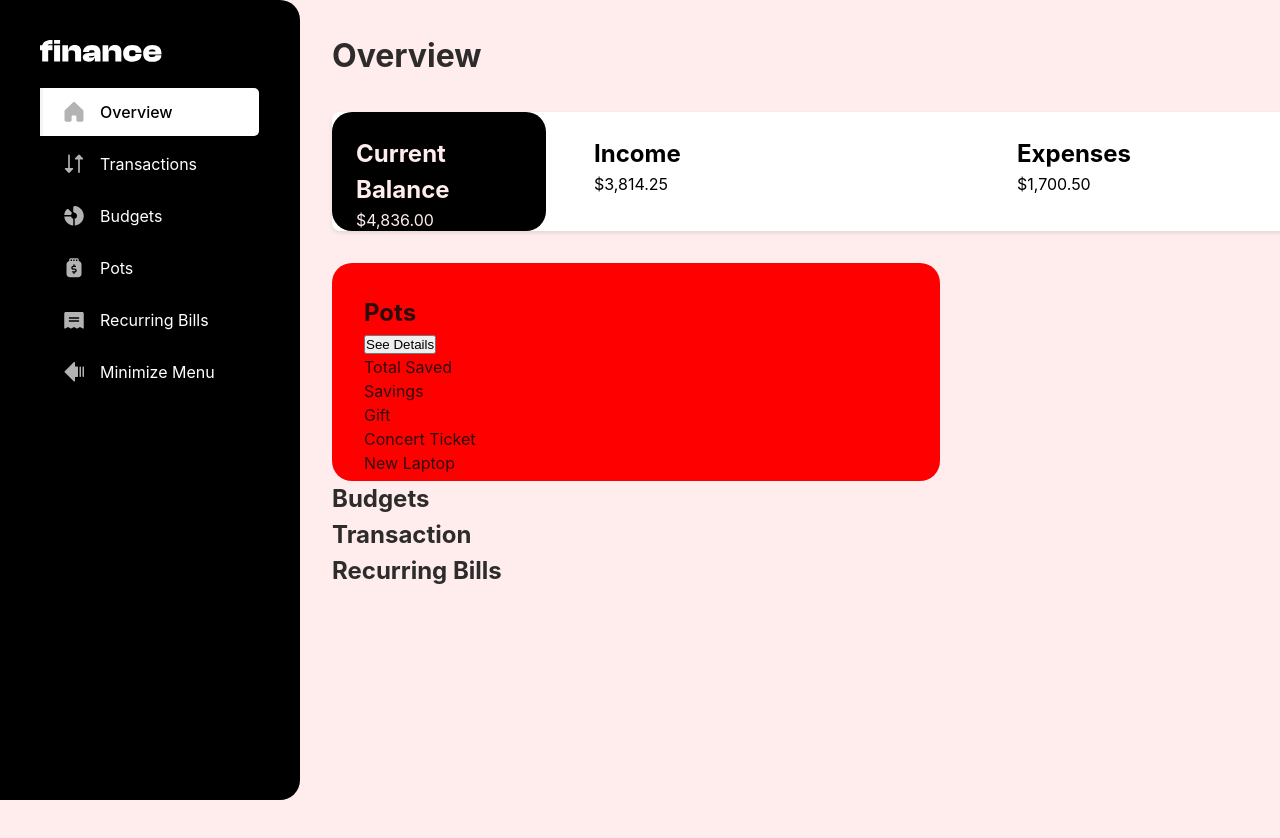
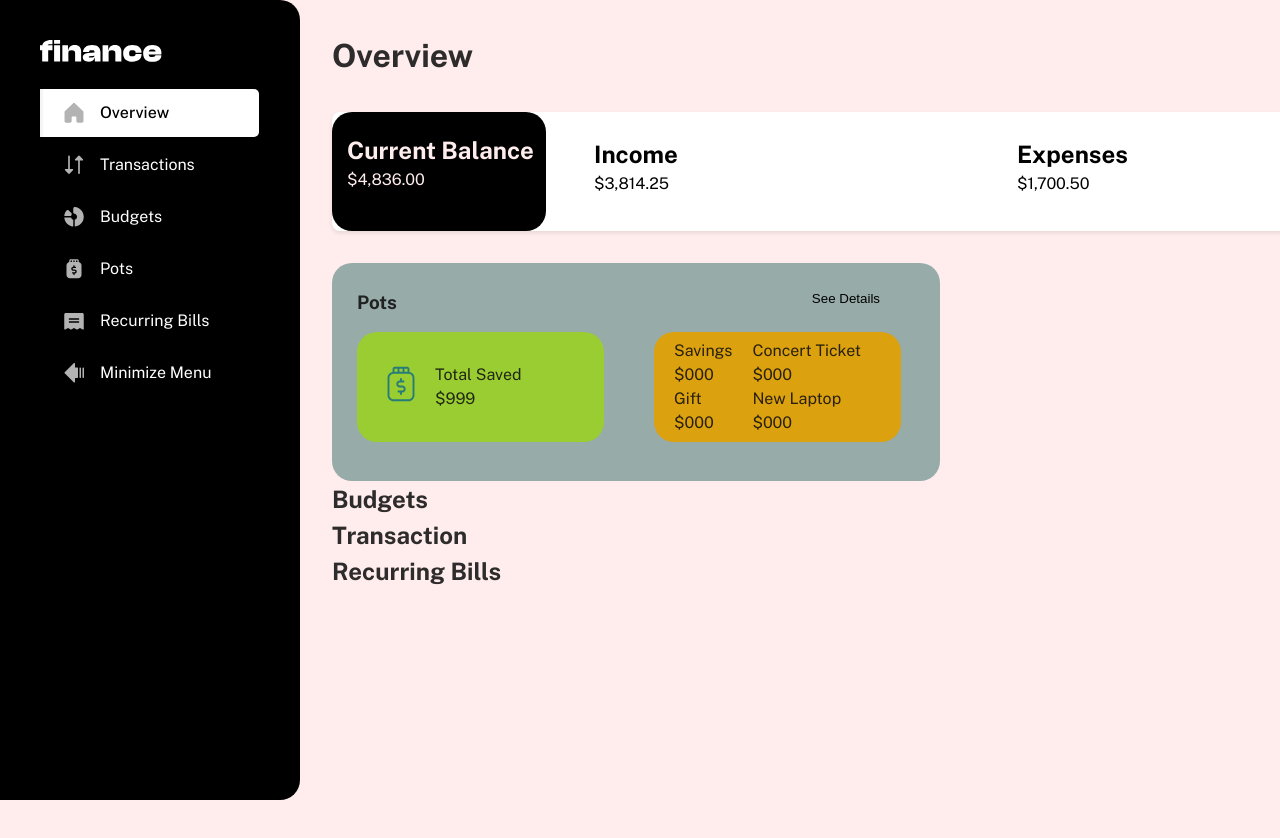
Before and after one commit to AubreyMartin/Personal-Finance-App, a React (Vite) app: page / in a window 1280 px wide. Shown: the top 838 px of the page. Built offline with nearby package versions, Linux system fonts and the light colour scheme.

Commit message:
Update pots data in overview card

```diff
--- a/src/app.css
+++ b/src/app.css
@@ -5,6 +5,80 @@
 .app {
   width: 100%;
   min-height: 100vh;
+}
+
+/* =========================
+   Typography Presets
+========================= */
+
+/* Text Preset 1 - 32px, 120%, 0 letter-spacing, Bold */
+.text-preset-1 {
+  font-family: "Public Sans", system-ui, -apple-system, BlinkMacSystemFont,
+    "Segoe UI", sans-serif;
+  font-size: 32px;
+  line-height: 120%;
+  letter-spacing: 0;
+  font-weight: 700;
+}
+
+/* Text Preset 2 - 20px, 120%, 0 letter-spacing, Bold */
+.text-preset-2 {
+  font-family: "Public Sans", system-ui, -apple-system, BlinkMacSystemFont,
+    "Segoe UI", sans-serif;
+  font-size: 20px;
+  line-height: 120%;
+  letter-spacing: 0;
+  font-weight: 700;
+}
+
+/* Text Preset 3 - 16px, 150%, 0 letter-spacing, Bold */
+.text-preset-3 {
+  font-family: "Public Sans", system-ui, -apple-system, BlinkMacSystemFont,
+    "Segoe UI", sans-serif;
+  font-size: 16px;
+  line-height: 150%;
+  letter-spacing: 0;
+  font-weight: 700;
+}
+
+/* Text Preset 4 - 14px, 150%, 0 letter-spacing, Regular */
+.text-preset-4 {
+  font-family: "Public Sans", system-ui, -apple-system, BlinkMacSystemFont,
+    "Segoe UI", sans-serif;
+  font-size: 14px;
+  line-height: 150%;
+  letter-spacing: 0;
+  font-weight: 400;
+}
+
+/* Text Preset 4 Bold - 14px, 150%, 0 letter-spacing, Bold */
+.text-preset-4-bold {
+  font-family: "Public Sans", system-ui, -apple-system, BlinkMacSystemFont,
+    "Segoe UI", sans-serif;
+  font-size: 14px;
+  line-height: 150%;
+  letter-spacing: 0;
+  font-weight: 700;
+}
+
+/* Text Preset 5 - 12px, 150%, 0 letter-spacing, Regular */
+.text-preset-5 {
+  font-family: "Public Sans", system-ui, -apple-system, BlinkMacSystemFont,
+    "Segoe UI", sans-serif;
+  font-size: 12px;
+  line-height: 150%;
+  letter-spacing: 0;
+  font-weight: 400;
+}
+
+/* Text Preset 5 Bold - 12px, 150%, 0 letter-spacing, Bold */
+.text-preset-5-bold {
+  font-family: "Public Sans", system-ui, -apple-system, BlinkMacSystemFont,
+    "Segoe UI", sans-serif;
+  font-size: 12px;
+  line-height: 150%;
+  letter-spacing: 0;
+  font-weight: 700;
 }
 
 .layout {
@@ -159,12 +233,11 @@
 .overview-card .CB {
   width: 214px;
   height: 119px;
-
-  padding: 24px;
+  padding: 20px 0px 0px 15px;
   border-radius: 20px;
-
   background: #000;
   color: #ffeded;
+  text-align: start;
 }
 
 .overview-card .displayincome,
@@ -186,3 +259,69 @@
   padding: 32px;
   background: red;
 }
+
+/* =========================
+     Pots Card
+  ========================= */
+.overview-display-pot {
+  background-color: rgb(151, 171, 169);
+  width: 608px;
+  height: 218px;
+  padding: 25px;
+  border-radius: 20px;
+}
+
+.overview-display-pot .overview-pot-row1 {
+  width: 544px;
+  height: 24px;
+  background-color: ;
+  display: flex;
+  grid-column: span;
+  gap: 400px;
+}
+.overview-display-pot .overview-pot-row1 .see-details {
+  background-color: transparent;
+  width: 98px;
+  height: 21px;
+  border: 0;
+}
+
+.overview-display-pot .overview-display-pot-row-2 {
+  width: 544px;
+  height: 110px;
+  background-color: 0;
+  display: flex;
+  grid-column: 1/ -1;
+  gap: 50px;
+  margin-top: 20px;
+}
+
+.overview-display-pot
+  .overview-display-pot-row-2
+  .pot-total-saved
+  .pot-total-saved-logo {
+  padding: 10px 0px 10px 30px;
+}
+
+.overview-display-pot .overview-display-pot-row-2 .pot-total-saved {
+  width: 247px;
+  height: 110px;
+  background-color: yellowgreen;
+  display: flex;
+  gap: 20px;
+  align-items: center;
+  border-radius: 20px;
+}
+
+.overview-display-pot
+  .overview-display-pot-row-2
+  .overview-display-pot-secound-half {
+  width: 247px;
+  height: 110px;
+  background-color: rgb(219, 161, 15);
+  display: flex;
+  gap: 20px;
+  align-items: center;
+  border-radius: 20px;
+  padding: 20px;
+}
--- a/src/index.css
+++ b/src/index.css
@@ -1,3 +1,24 @@
+/* =========================
+   Global Font Setup
+========================= */
+
+@font-face {
+  font-family: "Public Sans";
+  src: url("/assets/fonts/PublicSans-VariableFont_wght.ttf") format("truetype");
+  font-weight: 100 900;
+  font-style: normal;
+  font-display: swap;
+}
+
+@font-face {
+  font-family: "Public Sans";
+  src: url("/assets/fonts/PublicSans-Italic-VariableFont_wght.ttf")
+    format("truetype");
+  font-weight: 100 900;
+  font-style: italic;
+  font-display: swap;
+}
+
 :root {
   font-family: "Public Sans", Inter, system-ui, Avenir, Helvetica, Arial,
     sans-serif;
--- a/src/pages/Overview.tsx
+++ b/src/pages/Overview.tsx
@@ -21,15 +21,50 @@ function Overview() {
           </div>
         </div>
 
-        <div className="overviewdisplaypot">
-          <h2>Pots</h2>
-          <button>See Details</button>
-          <p>Total Saved</p>
-          <p>Savings</p>
-          <p>Gift</p>
-          <p>Concert Ticket</p>
-          <p>New Laptop</p>
+        <div className="overview-display-pot">
+          <div className="overview-pot-row1">
+            <h3>Pots</h3>
+            <button className="see-details">See Details</button>
+          </div>
+          {/* Right:  one pots  */}
+
+          <div className="overview-display-pot-row-2">
+            <div className="pot-total-saved">
+              <div className="pot-total-saved-logo">
+                <img
+                  src="starter-code/assets/images/icon-pot.svg"
+                  alt=" pot-logo"
+                />
+              </div>
+
+              <div className="pot-total-saved-text">
+                <p className="pot-total-lable">Total Saved</p>
+                <p className="pot-total-amount">$999</p>
+              </div>
+            </div>
+
+            {/* center:  two pots  */}
+            <div className="overview-display-pot-secound-half">
+              <div className="overview-display-pot-c-1">
+                <p className="pot-savings-lable">Savings</p>
+                <p className="pot-savings-amount">$000</p>
+                <p className="pot-gift-label">Gift</p>
+                <p className="pot-gift-amount">$000</p>
+              </div>
+
+              {/* Right: Last two pots */}
+
+              <div className="overview-display-pot-c-2">
+                <p className="pot-Concert-lable">Concert Ticket</p>
+                <p className="pot-Concert-amount">$000</p>
+
+                <p className="pot-Laptop-label">New Laptop</p>
+                <p className="pot-Laptop-Amount">$000</p>
+              </div>
+            </div>
+          </div>
         </div>
+
         <div>
           <h2>Budgets</h2>
         </div>
--- a/src/pages/Pots.tsx
+++ b/src/pages/Pots.tsx
@@ -4,7 +4,7 @@ function Pots() {
       <h1>Pots</h1>
       <p>Pots page content will go here</p>
     </div>
-  )
+  );
 }
 
-export default Pots
+export default Pots;
```
Also changed, not shown: 1 other file (tests, documents, lock files or other folders).
